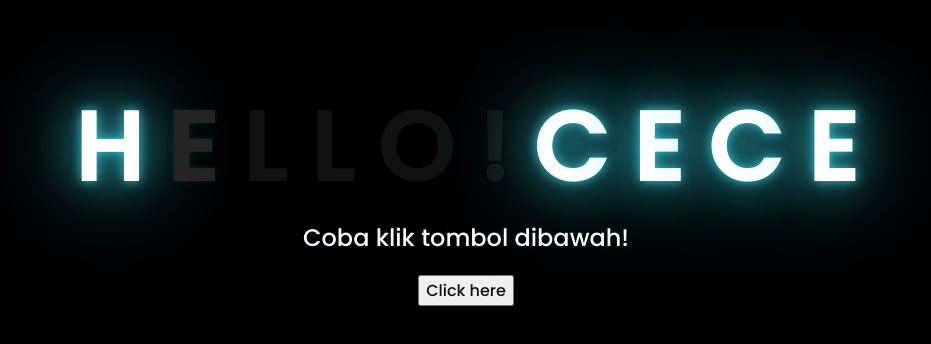
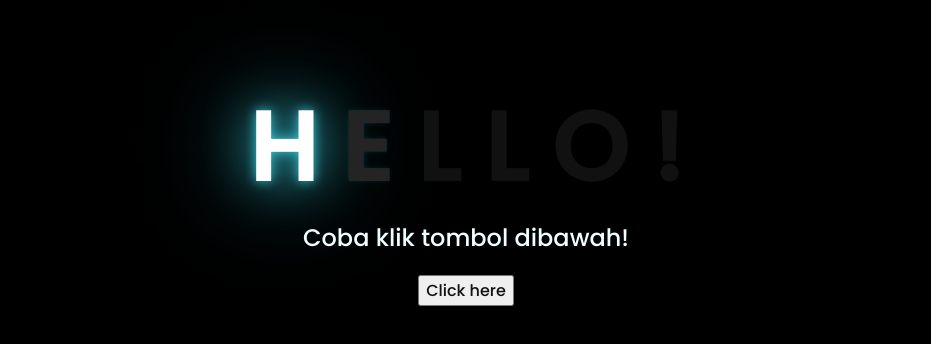
Before and after one commit to rizkybkzl/apalah, a plain HTML site: page index.html in a window 1280 px wide. Shown: the part 218-562 px from the top of the page, without its empty margins (182-1113 px from the left). Drawn offline with Linux system fonts and the light colour scheme.

Commit message:
Update index.html

```diff
--- a/index.html
+++ b/index.html
@@ -16,10 +16,7 @@
         <span>L</span>
         <span>O</span>
         <span>!</span>
-        <span>C</span>
-        <span>E</span>
-        <span>C</span>
-        <span>E</span>
+
     </div>
     <div class="description">
         <span>Coba klik tombol dibawah!</span>
```
